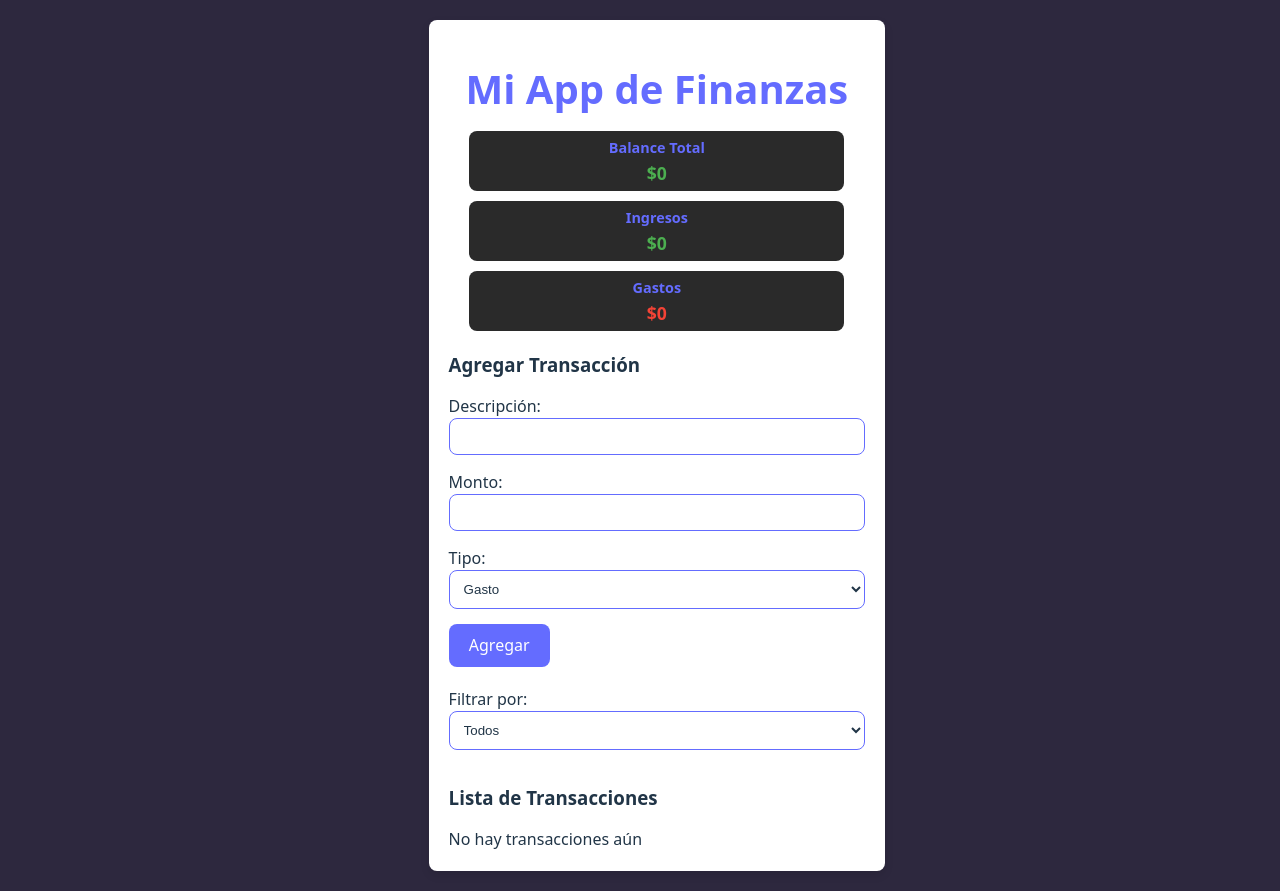
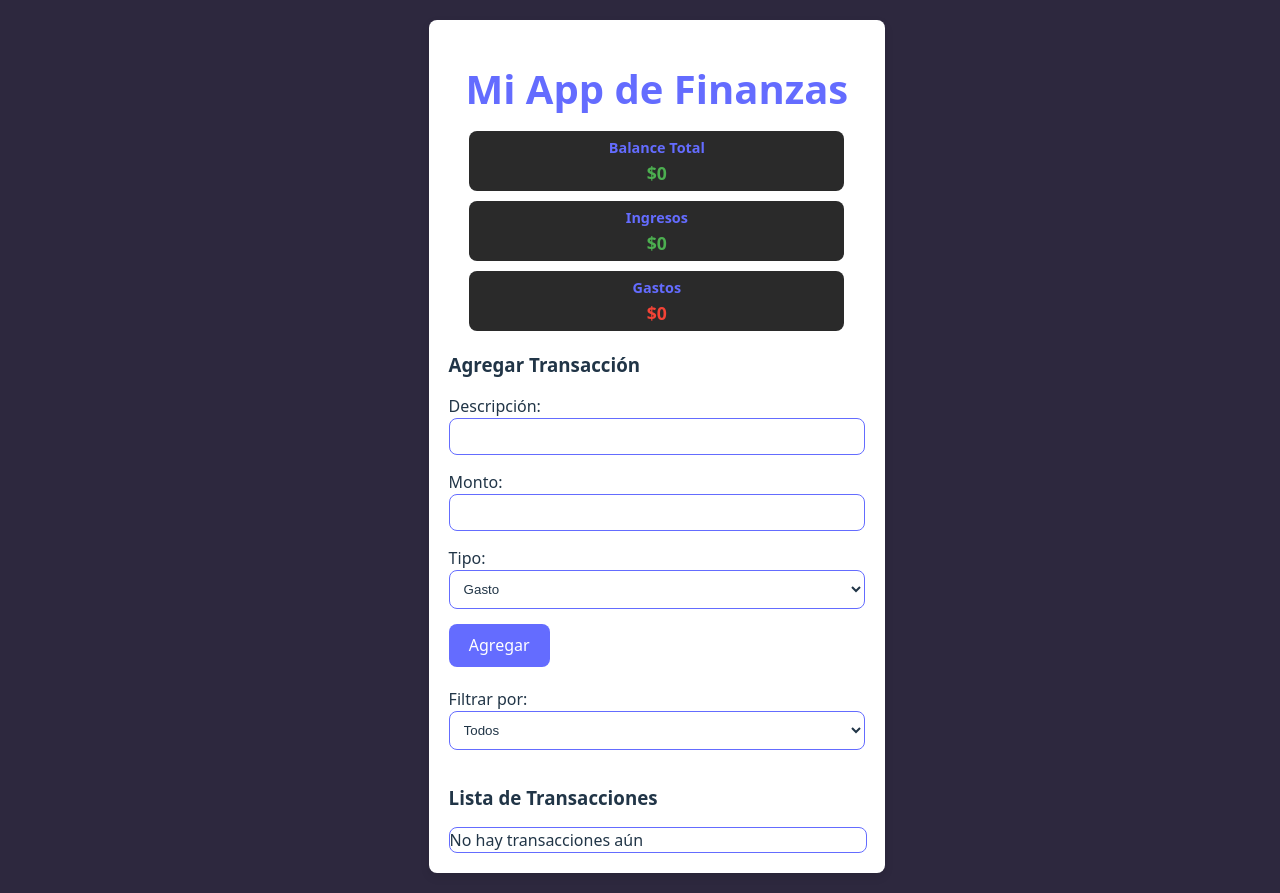
Before and after one commit to wrafael91/Finance-App, a React (Vite) app: page / in a window 1280 px wide. Built offline with nearby package versions, Linux system fonts and the light colour scheme.

Commit message:
adding scroll and borders to transaction list

```diff
--- a/src/App.css
+++ b/src/App.css
@@ -50,6 +50,10 @@ ul {
   margin: 0 auto;
   width: 100%;
   max-width: 800px;
+  max-height: 300px;
+  overflow-y: auto;
+  border: 1px solid #646cff;
+  border-radius: 8px;
 }
 
 /* Formularios */
@@ -67,7 +71,7 @@ select {
 }
 
 form button {
-  margin-bottom: 20px; /* Agrega espacio debajo del botón */
+  margin-bottom: 20px;
 }
 
 /* Botones */
@@ -110,7 +114,7 @@ button:focus-visible {
 .transaction-number {
   min-width: 25px;
   margin-right: 10px;
-  color: #646cff; /* Color morado que ya usas */
+  color: #646cff; /* Color morado */
   font-weight: bold;
 }
 
```
